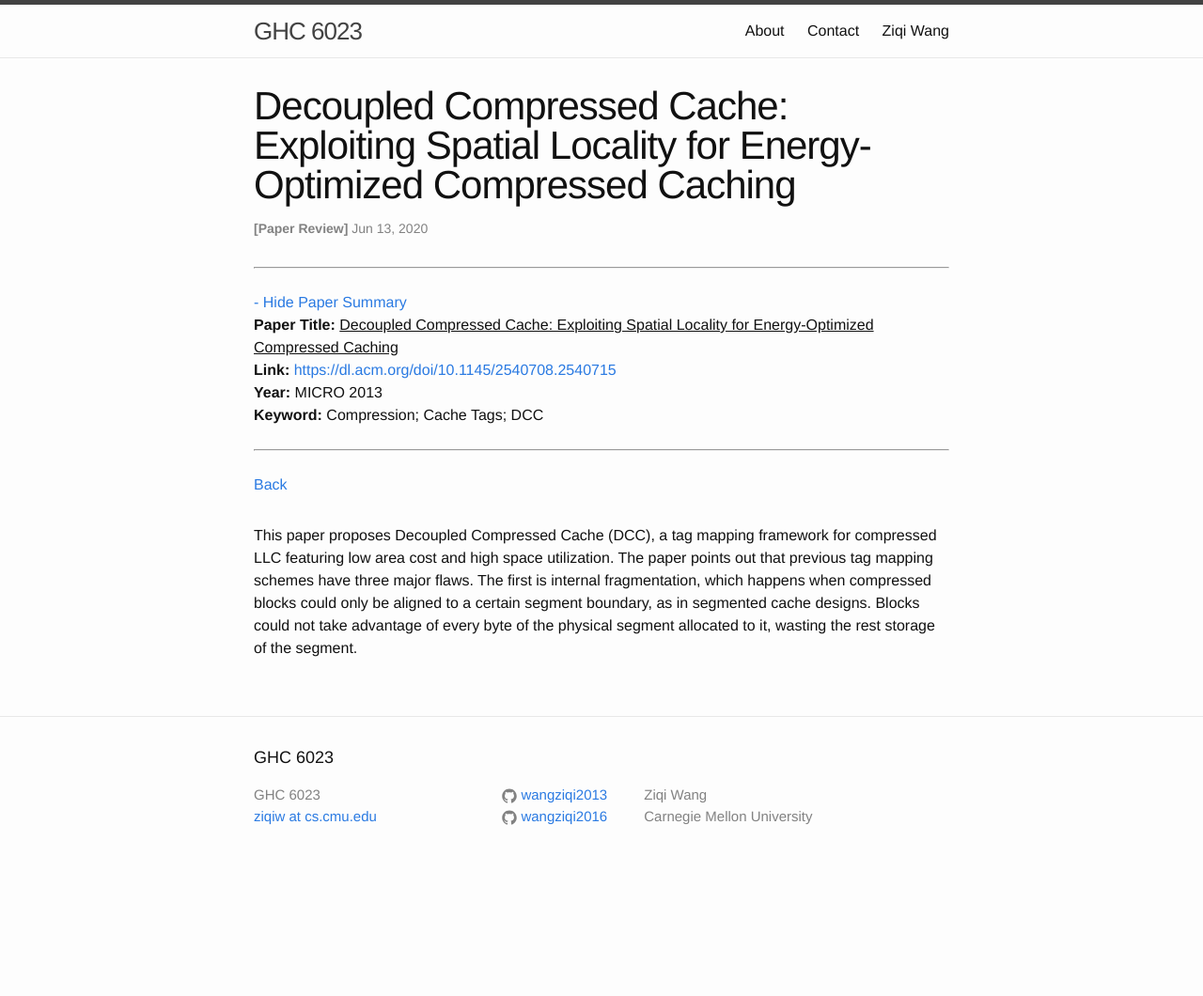
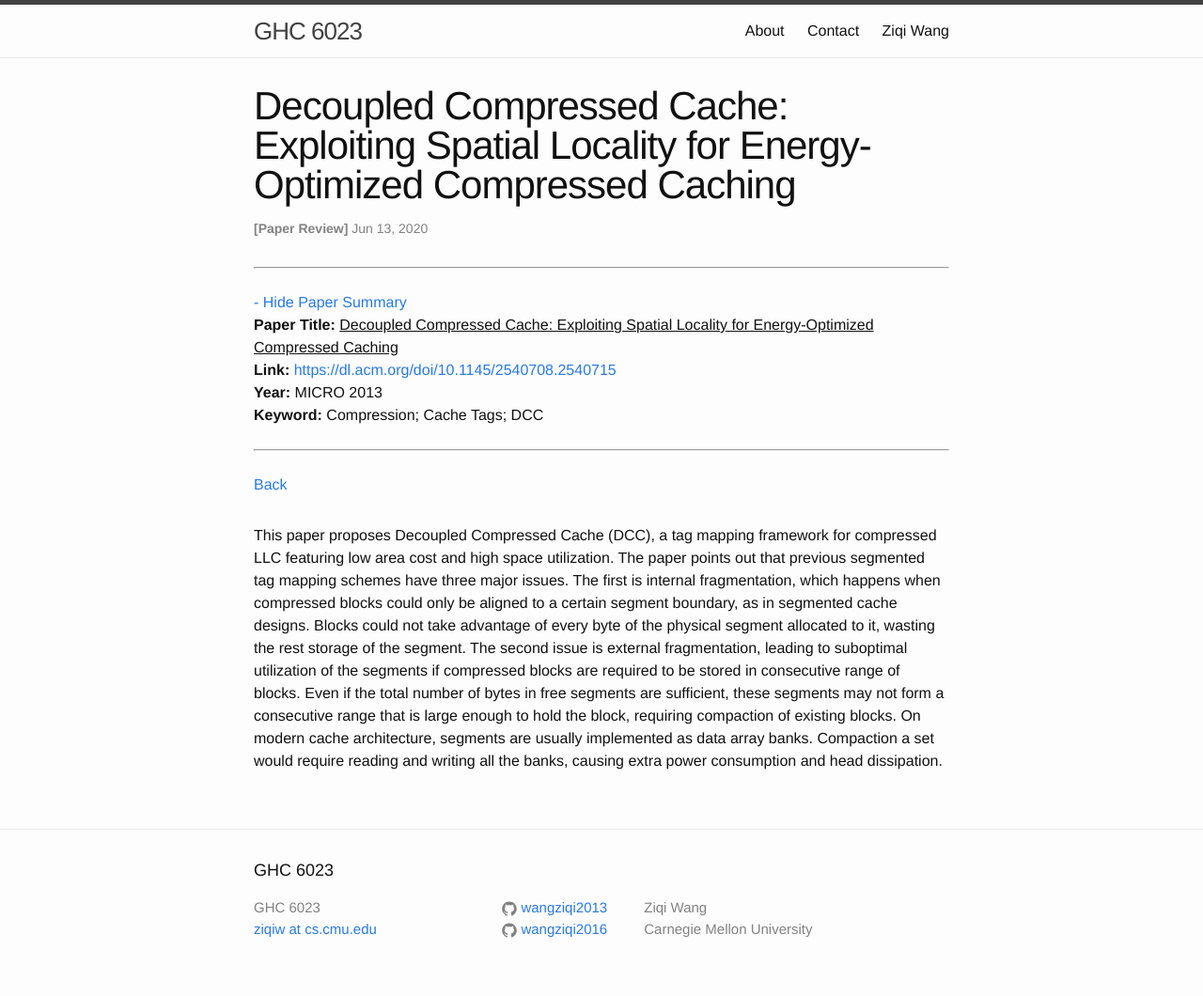
Before and after one commit to wangziqi2013/wangziqi2013.github.io, a Jekyll site: the page built from _posts/2020-06-12-dcc.markdown, in a window 1280 px wide. Shown: the whole page at 94% size. Built offline with Jekyll 4.4.1, drawn with Linux system fonts in a browser that asks for light colours; before the commit the page ends 940 px from its top, so only the background shows below that.

Commit message:
Adding internal

```diff
--- a/_posts/2020-06-12-dcc.markdown
+++ b/_posts/2020-06-12-dcc.markdown
@@ -14,7 +14,12 @@ version_mgmt:
 ---
 
 This paper proposes Decoupled Compressed Cache (DCC), a tag mapping framework for compressed LLC featuring low area cost
-and high space utilization. The paper points out that previous tag mapping schemes have three major flaws. The first is
-internal fragmentation, which happens when compressed blocks could only be aligned to a certain segment boundary, as in
-segmented cache designs. Blocks could not take advantage of every byte of the physical segment allocated to it, wasting
-the rest storage of the segment.
+and high space utilization. The paper points out that previous segmented tag mapping schemes have three major issues. The
+first is internal fragmentation, which happens when compressed blocks could only be aligned to a certain segment boundary,
+as in segmented cache designs. Blocks could not take advantage of every byte of the physical segment allocated to it,
+wasting the rest storage of the segment.
+The second issue is external fragmentation, leading to suboptimal utilization of the segments if compressed blocks are
+required to be stored in consecutive range of blocks. Even if the total number of bytes in free segments are sufficient,
+these segments may not form a consecutive range that is large enough to hold the block, requiring compaction of existing
+blocks. On modern cache architecture, segments are usually implemented as data array banks. Compaction a set would require
+reading and writing all the banks, causing extra power consumption and head dissipation.
```
